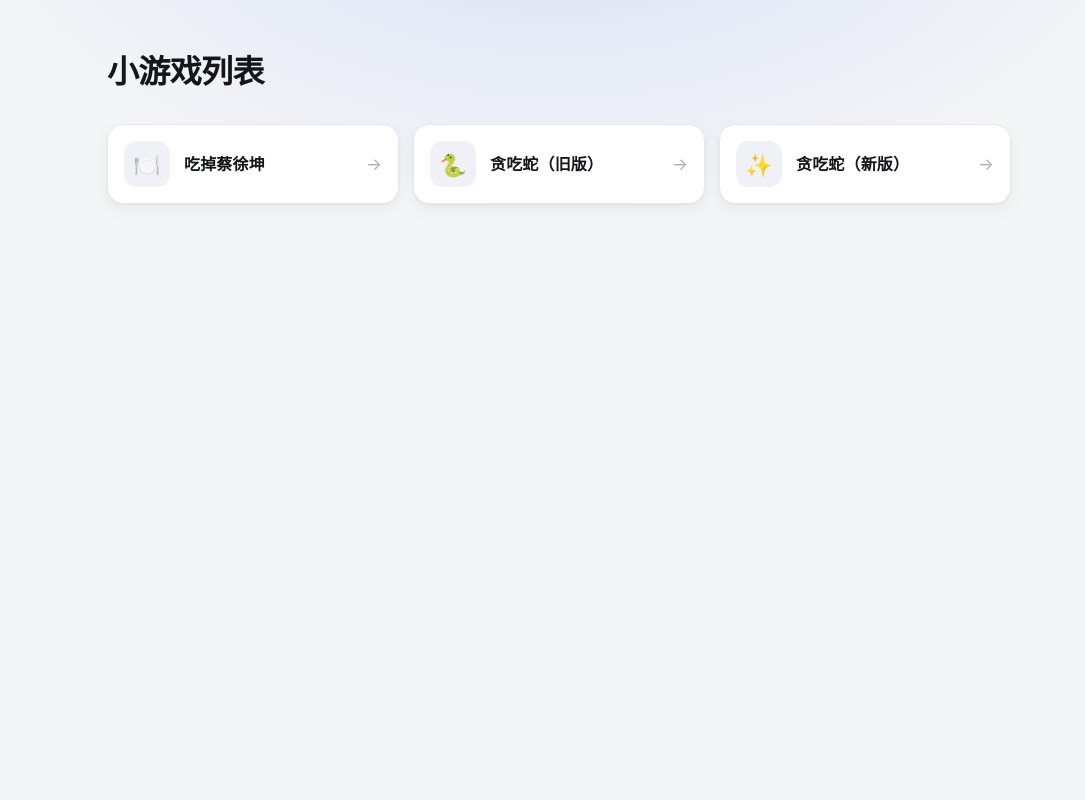
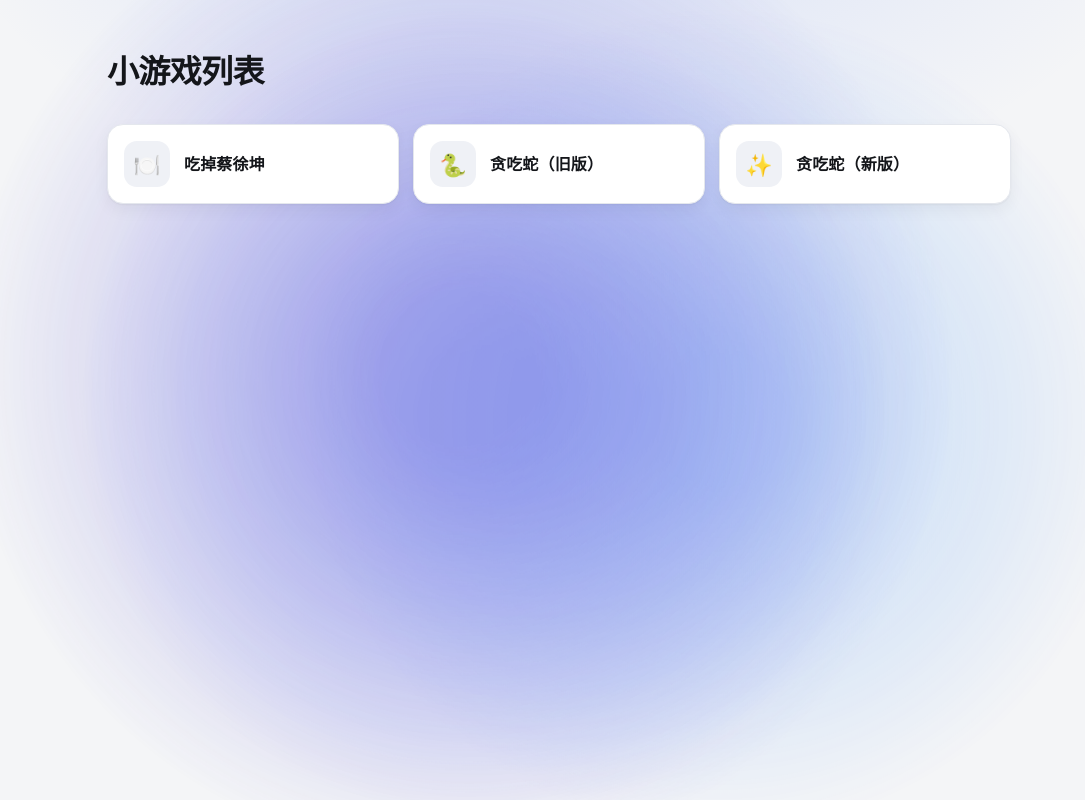
Before and after one commit to Birdjiujiuuu/birdjiujiuuu.github.io, a plain HTML site: page games/index.html in a window 1280 px wide. Shown: the whole page, without its empty margins (81-1166 px from the left). Drawn offline with Linux system fonts and the light colour scheme.

Commit message:
Update index.html

```diff
--- a/games/index.html
+++ b/games/index.html
@@ -29,6 +29,8 @@
 
     --shadow: 0 1px 2px rgba(18, 24, 40, .05), 0 6px 16px rgba(18, 24, 40, .05);
     --shadow-hover: 0 2px 6px rgba(18, 24, 40, .07), 0 14px 32px rgba(18, 24, 40, .10);
+
+    --circle-opacity: .70;
   }
 
   /* ============ 深色：跟随系统 ============ */
@@ -50,6 +52,8 @@
 
       --shadow: 0 1px 2px rgba(0, 0, 0, .40), 0 8px 20px rgba(0, 0, 0, .35);
       --shadow-hover: 0 2px 6px rgba(0, 0, 0, .45), 0 16px 36px rgba(0, 0, 0, .50);
+
+      --circle-opacity: 1;
     }
   }
 
@@ -73,10 +77,111 @@
     color: var(--text);
     transition: background-color .3s ease, color .3s ease;
     -webkit-tap-highlight-color: transparent;
+    overflow-x: hidden;
+  }
+
+  /* ============ 动态背景圆圈 ============ */
+  .bg-circles {
+    position: fixed;
+    inset: 0;
+    z-index: 0;
+    overflow: hidden;
+    pointer-events: none;
+    opacity: var(--circle-opacity);
+    transition: opacity .3s ease;
+  }
+
+  .bg-circles .circle1,
+  .bg-circles .circle2,
+  .bg-circles .circle3 {
+    position: absolute;
+    border-radius: 100vw;
+  }
+
+  @keyframes circle1Path {
+    0% {
+      transform: translate(0vw, 0vh);
+      width: 30vw;
+      height: 30vw;
+    }
+    100% {
+      transform: translate(0vw, -35vh);
+      width: 80vw;
+      height: 80vw;
+    }
+  }
+
+  @keyframes circle2Path {
+    0% {
+      transform: translate(0vw, 0vh);
+      width: 20vw;
+      height: 20vw;
+    }
+    100% {
+      transform: translate(-45vw, -40vh);
+      width: 80vw;
+      height: 80vw;
+    }
+  }
+
+  @keyframes circle3Path {
+    0% {
+      transform: translate(0vw, 0vh);
+      width: 20vw;
+      height: 20vw;
+    }
+    100% {
+      transform: translate(-55vw, -80vh);
+      width: 120vw;
+      height: 120vw;
+    }
+  }
+
+  @keyframes fadeCircleIn {
+    0% { opacity: 0; }
+    100% { opacity: 1; }
+  }
+
+  .bg-circles .circle1 {
+    left: 30vw;
+    top: 25vh;
+    animation: circle1Path 12s infinite, fadeCircleIn 1332ms ease-out;
+    animation-direction: alternate;
+    background: radial-gradient(
+      50% 50% at 50% 50%,
+      rgba(12, 119, 255, 0.3) 15.62%,
+      rgba(12, 119, 255, 0) 100%
+    );
+  }
+
+  .bg-circles .circle2 {
+    left: 45vw;
+    top: 30vh;
+    animation: circle2Path 11.5s infinite, fadeCircleIn 1332ms ease-out;
+    animation-direction: alternate;
+    background: radial-gradient(
+      50% 50% at 50% 50%,
+      rgba(0, 56, 255, 0.3) 15.62%,
+      rgba(12, 119, 255, 0) 100%
+    );
+  }
+
+  .bg-circles .circle3 {
+    left: 35vw;
+    top: 30vh;
+    animation: circle3Path 15s infinite, fadeCircleIn 1332ms ease-out;
+    animation-direction: alternate;
+    background: radial-gradient(
+      50% 50% at 50% 50%,
+      rgba(65, 56, 210, 0.5) 15.62%,
+      rgba(65, 56, 210, 0) 100%
+    );
   }
 
   /* ============ 布局 ============ */
   .page {
+    position: relative;
+    z-index: 1;
     width: 100%;
     max-width: 960px;
     margin: 0 auto;
@@ -139,11 +244,6 @@
       border-color: var(--border-strong);
       box-shadow: var(--shadow-hover);
     }
-    .game-card:hover .game-arrow {
-      opacity: 1;
-      color: var(--accent);
-      transform: translateX(4px);
-    }
     .game-card:hover .game-icon { transform: scale(1.06); }
   }
 
@@ -174,22 +274,6 @@
     overflow-wrap: break-word;
   }
 
-  .game-arrow {
-    flex: none;
-    font-size: 1.05rem;
-    color: var(--text-muted);
-    opacity: .55;
-    transition: transform .18s ease, opacity .18s ease, color .18s ease;
-  }
-
-  /* ============ 页脚 ============ */
-  .site-footer {
-    margin-top: clamp(28px, 6vw, 52px);
-    font-size: .78rem;
-    text-align: center;
-    color: var(--text-muted);
-  }
-
   /* ============ 入场动画 ============ */
   @media (prefers-reduced-motion: no-preference) {
     .game-card {
@@ -210,9 +294,26 @@
     .game-icon { width: 42px; height: 42px; font-size: 20px; }
     .game-card { gap: 12px; padding: 14px; }
   }
+
+  /* 减少动态效果 */
+  @media (prefers-reduced-motion: reduce) {
+    .bg-circles .circle1,
+    .bg-circles .circle2,
+    .bg-circles .circle3 {
+      animation: none;
+      opacity: 1;
+    }
+  }
 </style>
 </head>
 <body>
+
+  <!-- 动态背景层 -->
+  <div class="bg-circles" aria-hidden="true">
+    <div class="circle1"></div>
+    <div class="circle2"></div>
+    <div class="circle3"></div>
+  </div>
 
   <div class="page">
     <header class="site-header">
@@ -229,7 +330,6 @@
             <span class="game-body">
               <span class="game-title">吃掉蔡徐坤</span>
             </span>
-            <span class="game-arrow" aria-hidden="true">→</span>
           </a>
         </li>
 
@@ -241,7 +341,6 @@
             <span class="game-body">
               <span class="game-title">贪吃蛇（旧版）</span>
             </span>
-            <span class="game-arrow" aria-hidden="true">→</span>
           </a>
         </li>
 
@@ -253,7 +352,6 @@
             <span class="game-body">
               <span class="game-title">贪吃蛇（新版）</span>
             </span>
-            <span class="game-arrow" aria-hidden="true">→</span>
           </a>
         </li>
       </ul>
```
